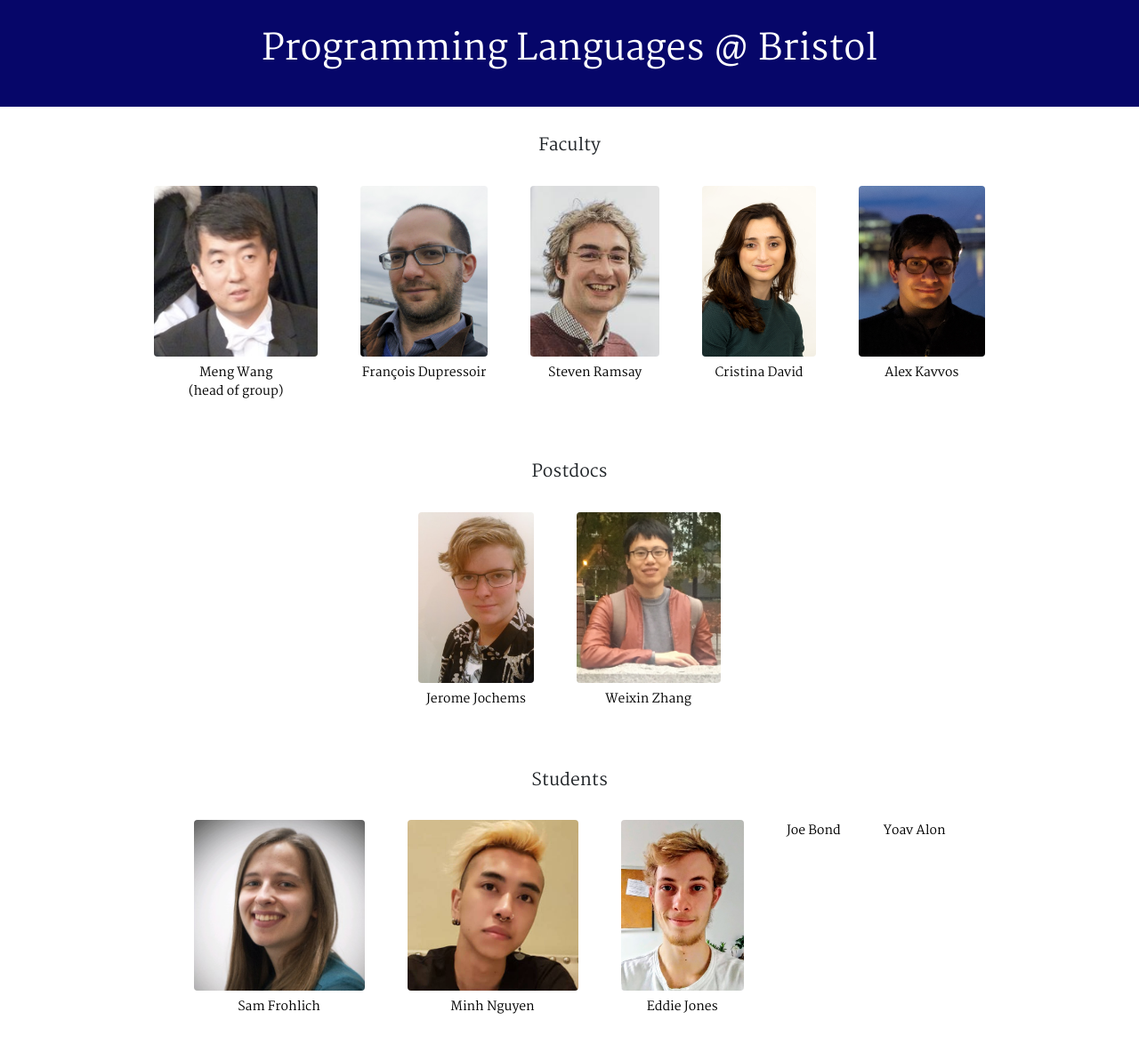
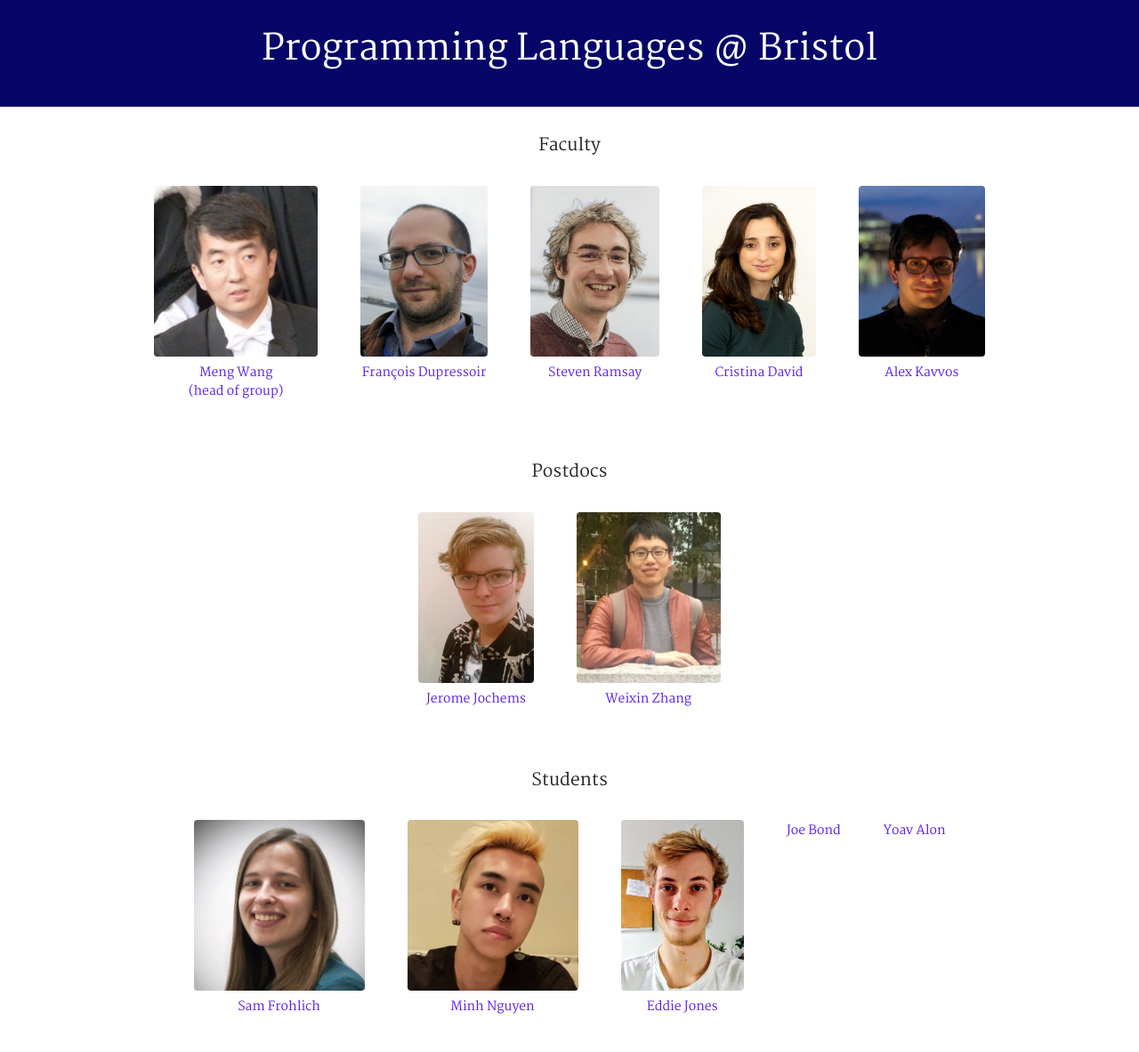
Before and after one commit to plrg-bristol/plrg-bristol.github.io, a Jekyll site: the page built from people.md, in a window 1280 px wide. Shown: the whole page at 89% size. Built offline with Jekyll 4.4.1, drawn with Linux system fonts in a browser that asks for light colours; nearby versions of some CDN libraries; our own code applies the rules of GitHub Pages for plain Markdown files; comment, search, counter and statistics services are not loaded.

Commit message:
colouring links

```diff
--- a/assets/css/main.scss
+++ b/assets/css/main.scss
@@ -33,7 +33,7 @@
 }
 
 a {
-  color:black;
+  color:rgb(90, 30, 230);
   text-decoration: none;
 }
 
```
